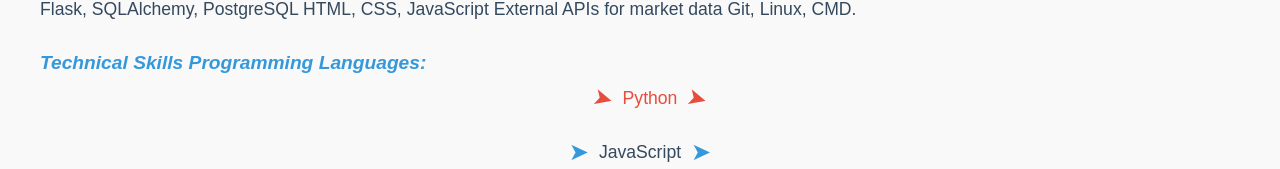
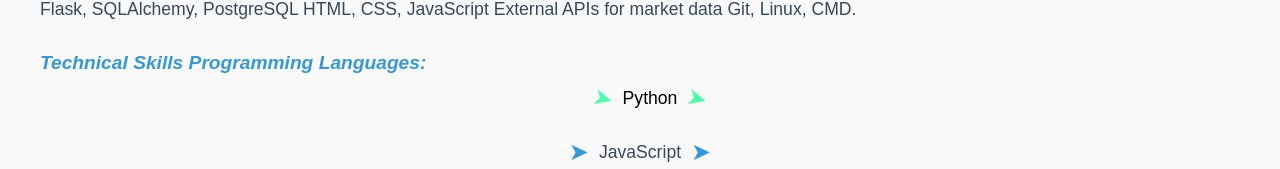
Before and after one commit to notAnotherAverageJoe/React-Portfolio, a React (Create React App) app: page /about in a window 1280 px wide. In both pictures the pointer is over the item "Python". Shown: the part 599-768 px from the top of the page. Built offline with nearby package versions, Linux system fonts and the light colour scheme; a web font is replaced by a local one.

Commit message:
more changed to about

```diff
--- a/src/components/styles/About.css
+++ b/src/components/styles/About.css
@@ -131,12 +131,12 @@ ul.no-dot li::after {
 
 
 ul.no-dot li:hover {
-  color: #e74c3c;
+  color: black;
   transform: translateX(10px);
 }
 
 ul.no-dot li:hover::before,
 ul.no-dot li:hover::after {
-  color: #e74c3c;
+  color: #4dffa9;
   transform: rotate(15deg); /* Slight rotation of the icon */
 }
```
